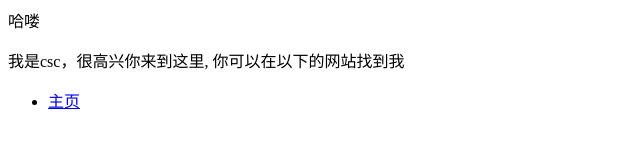
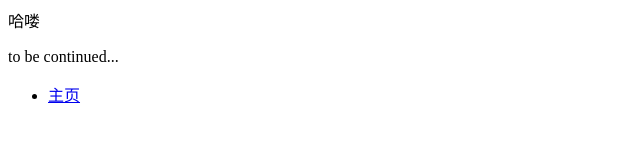
Before and after one commit to Miraclecsc/Miraclecsc.github.io, a plain HTML site: page index.html in a window 1280 px wide. Shown: the whole page, without its empty margins (0-640 px from the left). Drawn offline with Linux system fonts and the light colour scheme.

Commit message:
Update index.html

```diff
--- a/index.html
+++ b/index.html
@@ -1,5 +1,5 @@
 <p>哈喽</p>
-<p>我是csc，很高兴你来到这里, 你可以在以下的网站找到我</p>
+<p>to be continued...</p>
 
 <ul>
   <li> <a href="https://github.com/Miraclecsc">主页</a> </li>
```
